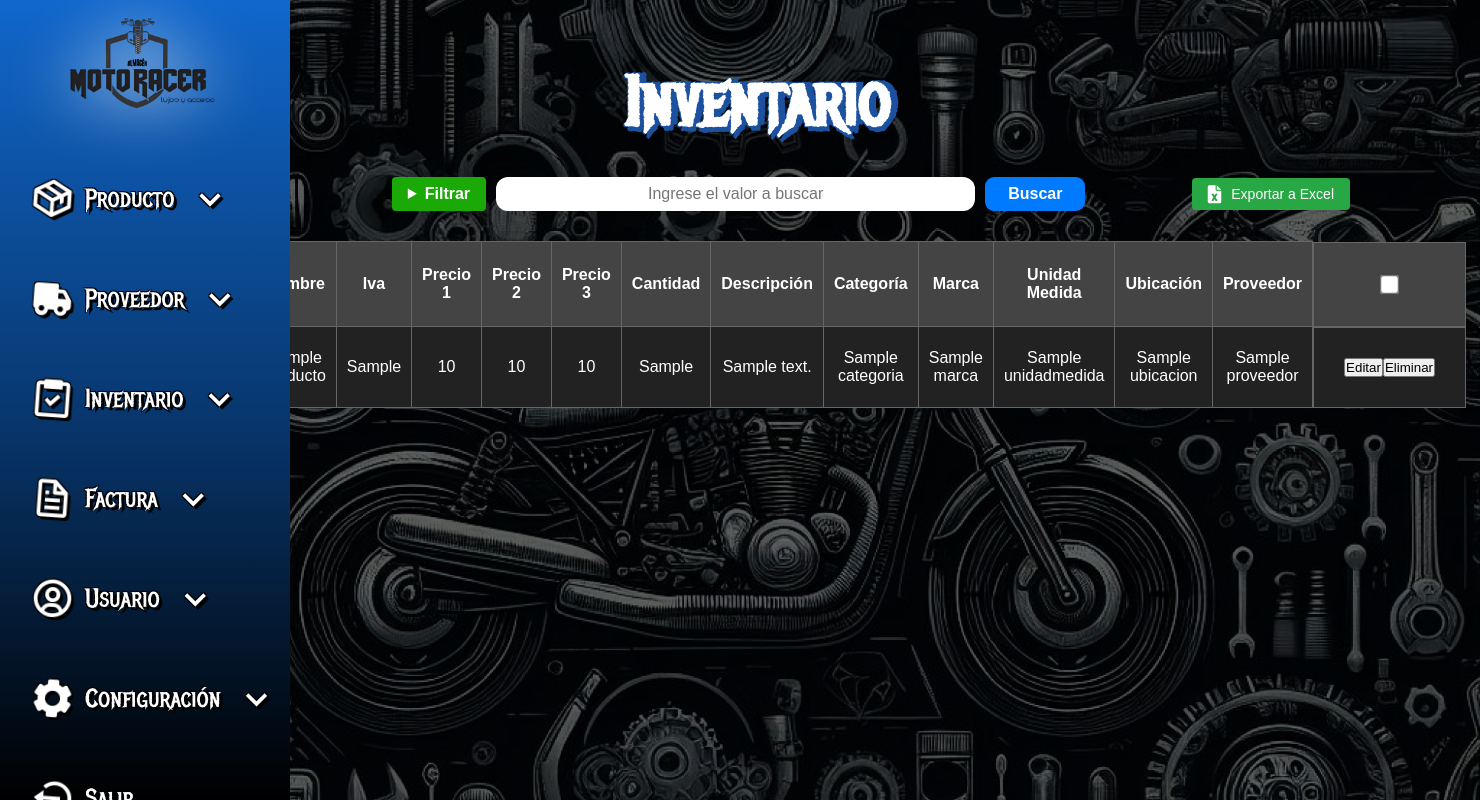
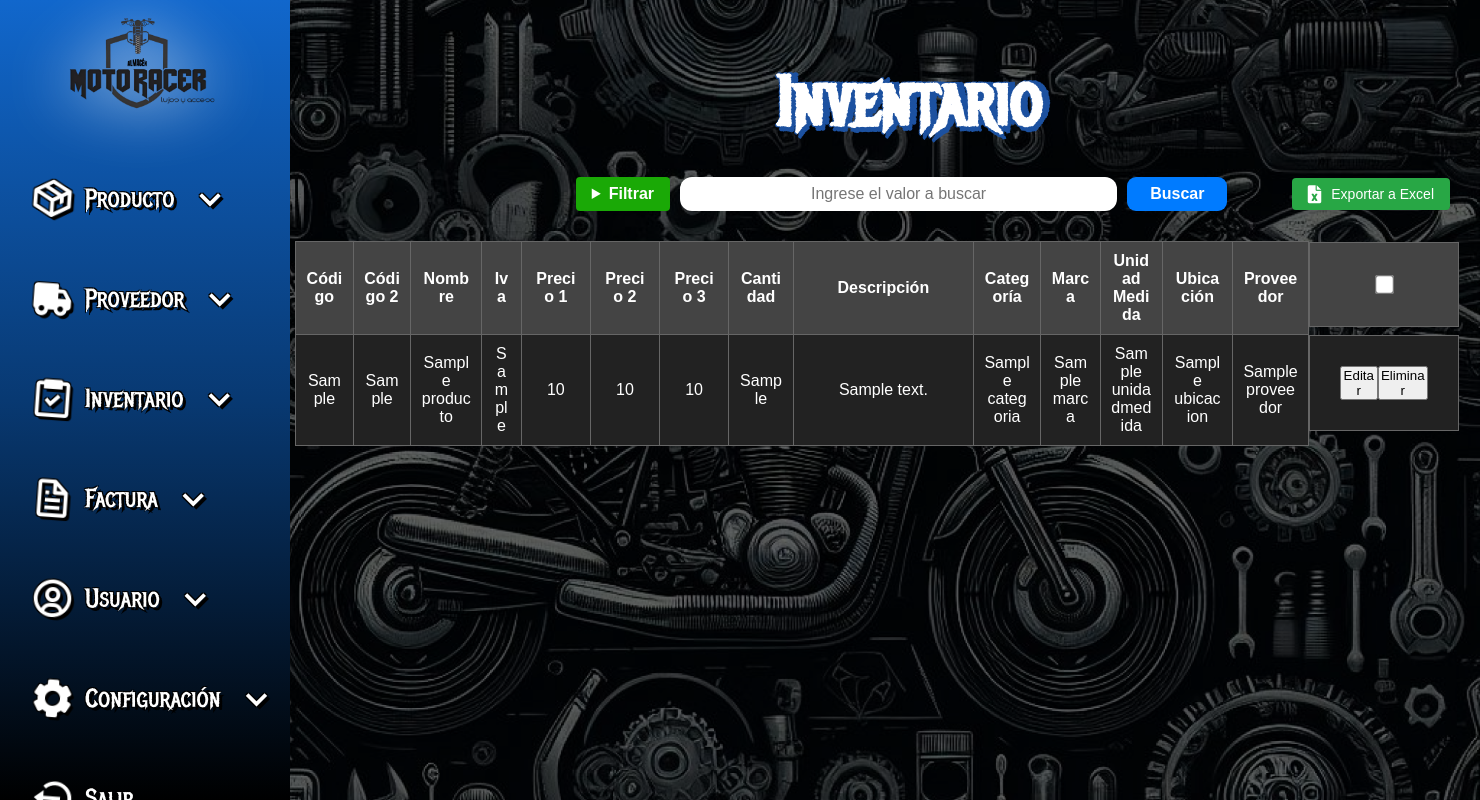
Before and after one commit to Dayto89/motoRacer, a PHP site: page /html/inventario.php in a window 1480 px wide. Run offline with PHP 8.4, Linux system fonts and the light colour scheme; the visitor is signed in with stand-in values (Sample User, id 1); tables that the repository leaves empty or names only in its code hold one stand-in row (values such as "Sample post").

Commit message:
Css inventario tabla

```diff
--- a/css/inventario.css
+++ b/css/inventario.css
@@ -23,7 +23,7 @@ body::before {
 
 .main-content {
     padding: 20px;
-    transition: margin-left 0.3s ease;
+
     height: 100vh;
     margin-right: 100px;
 }
@@ -50,7 +50,7 @@ table {
     width: 100%;
     border-collapse: collapse;
     color: white;
-    margin-left: 6%;
+    margin-left: 60px;
     font-family: Arial;
 }
 
@@ -102,13 +102,6 @@ input[type="checkbox"] {
         1px -1px 0 #000,
         -1px 1px 0 #000,
         3px 3px 0 #000;
-}
-
-/* Contenedor principal para centrar el contenido */
-.main-container {
-    max-width: 1200px; /* Ancho máximo del contenido */
-    margin: 0 auto; /* Centrar el contenido */
-    padding: 20px; /* Espaciado interno */
 }
 
 /* Ajustes para el título */
@@ -324,3 +317,132 @@ form input[type="text"], #editForm select {
     letter-spacing: 5px;
     padding: 16px;
 }
+
+/* Barra lateral (Menú) */
+.sidebar {
+    width: 100px;
+    height: 100vh;
+    background: linear-gradient(180deg, #1167CC, #083972, #000000);
+    transition: width 0.3s ease;
+    overflow: hidden;
+    position: fixed;
+    left: 0;
+    top: 0;
+}
+
+.sidebar:hover {
+    width: 270px;
+}
+
+/* Ajuste de contenido cuando el menú se expande */
+.sidebar:hover ~ .main {
+    margin-left: 270px;
+}
+
+/* Ajuste de contenido cuando el menú se expande */
+.sidebar:hover ~ .main-content {
+    margin-left: 215px;
+    transition: margin-left 0.3s ease;
+    margin-right: 0px;
+}
+
+/* Contenido principal */
+.main-content {
+    padding: 20px;
+    transition: margin-left 0.3s ease;
+    height: 100vh;
+    margin-left: 85px; /* Ajustado al tamaño inicial de la barra */
+    margin-right: 0px;
+}
+
+.main-content table {
+    width: auto; /* Permite que la tabla ocupe solo el espacio necesario */
+    max-width: 100%; /* Evita que se desborde */
+    table-layout: auto; /* Permite que las columnas se ajusten según su contenido */
+}
+
+.main-content table th,
+.main-content table td {
+    overflow-wrap: break-word; /* Hace que el texto largo se divida en varias líneas */
+    word-break: break-word;
+}
+.main-content table {
+    width: auto;
+    max-width: 100%;
+    table-layout: fixed; /* Fija el ancho de las columnas según lo especificado */
+}
+
+.main-content table th:nth-child(1),
+.main-content table td:nth-child(1) {
+    width: 77px;
+}
+
+.main-content table th:nth-child(2),
+.main-content table td:nth-child(2) {
+    width: 77px;
+}
+
+.main-content table th:nth-child(3),
+.main-content table td:nth-child(3) {
+    width: 100px;
+}
+
+.main-content table th:nth-child(4),
+.main-content table td:nth-child(4) {
+    width: 44px;
+}
+
+.main-content table th:nth-child(5),
+.main-content table td:nth-child(5) {
+    width: 100px;
+}
+
+.main-content table th:nth-child(6),
+.main-content table td:nth-child(6) {
+    width: 100px;
+}
+
+.main-content table th:nth-child(7),
+.main-content table td:nth-child(7) {
+    width: 100px;
+}
+
+.main-content table th:nth-child(8),
+.main-content table td:nth-child(8) {
+    width: 90px;
+}
+
+.main-content table th:nth-child(9),
+.main-content table td:nth-child(9) {
+    width: 300px;
+}
+
+.main-content table th:nth-child(10),
+.main-content table td:nth-child(10) {
+    width: 95px;
+}
+
+.main-content table th:nth-child(11),
+.main-content table td:nth-child(11) {
+    width: 80px;
+}
+
+.main-content table th:nth-child(12),
+.main-content table td:nth-child(12) {
+    width: 85px;
+}
+
+.main-content table th:nth-child(13),
+.main-content table td:nth-child(13) {
+    width: 100px;
+}
+
+.main-content table th:nth-child(14),
+.main-content table td:nth-child(14) {
+    width: 110px;
+}
+
+.main-content table th:nth-child(15),
+.main-content table td:nth-child(15) {
+    width: 150px;
+}
--- a/html/inventario.php
+++ b/html/inventario.php
@@ -416,6 +416,7 @@ if ($_SERVER['REQUEST_METHOD'] === 'POST' && isset($_POST['eliminar'], $_POST['c
       });
     });
 
+    // Función para eliminar un producto
     function eliminarProducto(codigo) {
       if (!confirm(`¿Está seguro de eliminar el producto con código ${codigo}?`)) {
         return;
@@ -423,7 +424,9 @@ if ($_SERVER['REQUEST_METHOD'] === 'POST' && isset($_POST['eliminar'], $_POST['c
 
       fetch('inventario.php', {
           method: 'POST',
-        headers: { 'Content-Type': 'application/x-www-form-urlencoded' },
+          headers: {
+            'Content-Type': 'application/x-www-form-urlencoded'
+          },
           body: `eliminar=1&codigo=${encodeURIComponent(codigo)}`
         })
         .then(response => response.json()) // Convertir la respuesta a JSON
@@ -440,7 +443,6 @@ if ($_SERVER['REQUEST_METHOD'] === 'POST' && isset($_POST['eliminar'], $_POST['c
           console.error('Error en fetch:', error);
         });
     }
-
   </script>
 </body>
 
```
Lines whose indentation alone changed are shown as unchanged.
